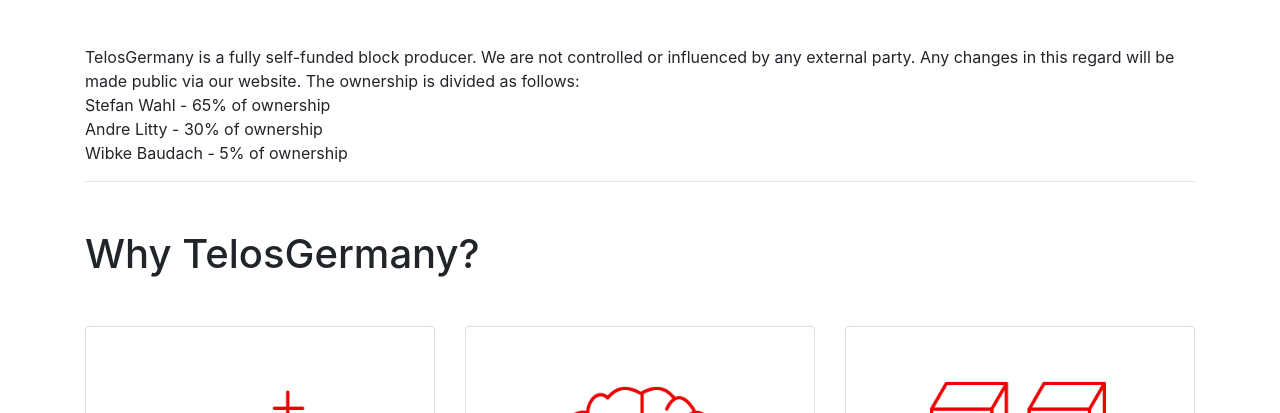
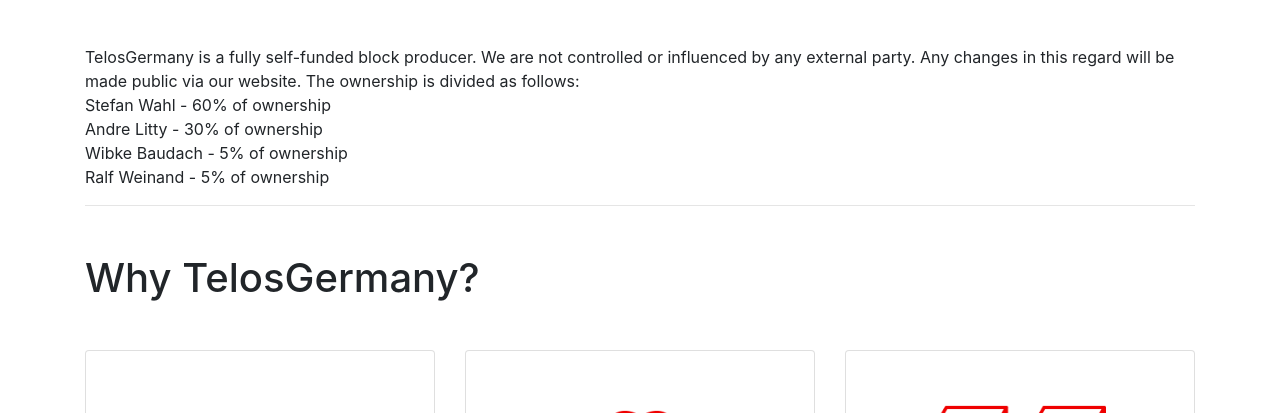
Before and after one commit to DerAndre/TelosGermanyPage, a website: page index.html in a window 1280 px wide. Shown: the part 687-1100 px from the top of the page. Drawn offline with Linux system fonts and the light colour scheme.

Commit message:
added Ralf to ownership

```diff
--- a/index.html
+++ b/index.html
@@ -39,7 +39,7 @@
       <!-- Ownership disclosure -->
       <section id="ownership-disclosure">
         <h1 class="my-5">Ownership disclosure</h1>
-        <p>TelosGermany is a fully self-funded block producer. We are not controlled or influenced by any external party. Any changes in this regard will be made public via our website. The ownership is divided as follows:</br>Stefan Wahl - 65% of ownership</br>Andre Litty - 30% of ownership</br>Wibke Baudach - 5% of ownership</p>
+        <p>TelosGermany is a fully self-funded block producer. We are not controlled or influenced by any external party. Any changes in this regard will be made public via our website. The ownership is divided as follows:</br>Stefan Wahl - 60% of ownership</br>Andre Litty - 30% of ownership</br>Wibke Baudach - 5% of ownership</br>Ralf Weinand - 5% of ownership</p>
       </section>
       <hr>
 
```
